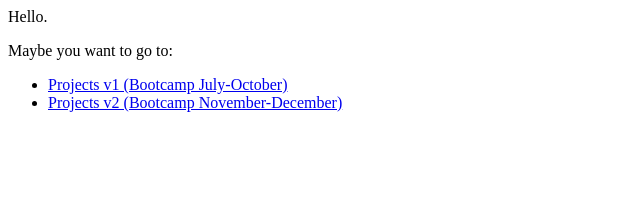
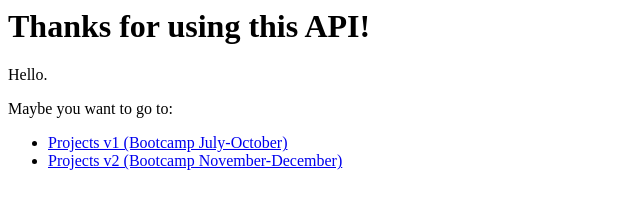
Before and after one commit to ironhack-jc/mid-term-api, a plain HTML site: page index.html in a window 1280 px wide. Shown: the whole page, without its empty margins (0-640 px from the left). Drawn offline with Linux system fonts and the light colour scheme.

Commit message:
Update index.html

```diff
--- a/index.html
+++ b/index.html
@@ -4,7 +4,9 @@
   </head>
 </html>
 <body>
-
+  <header>
+    <h1>Thanks for using this API!</h1>
+  </header>
 <p>
   Hello.
 </p>
```
